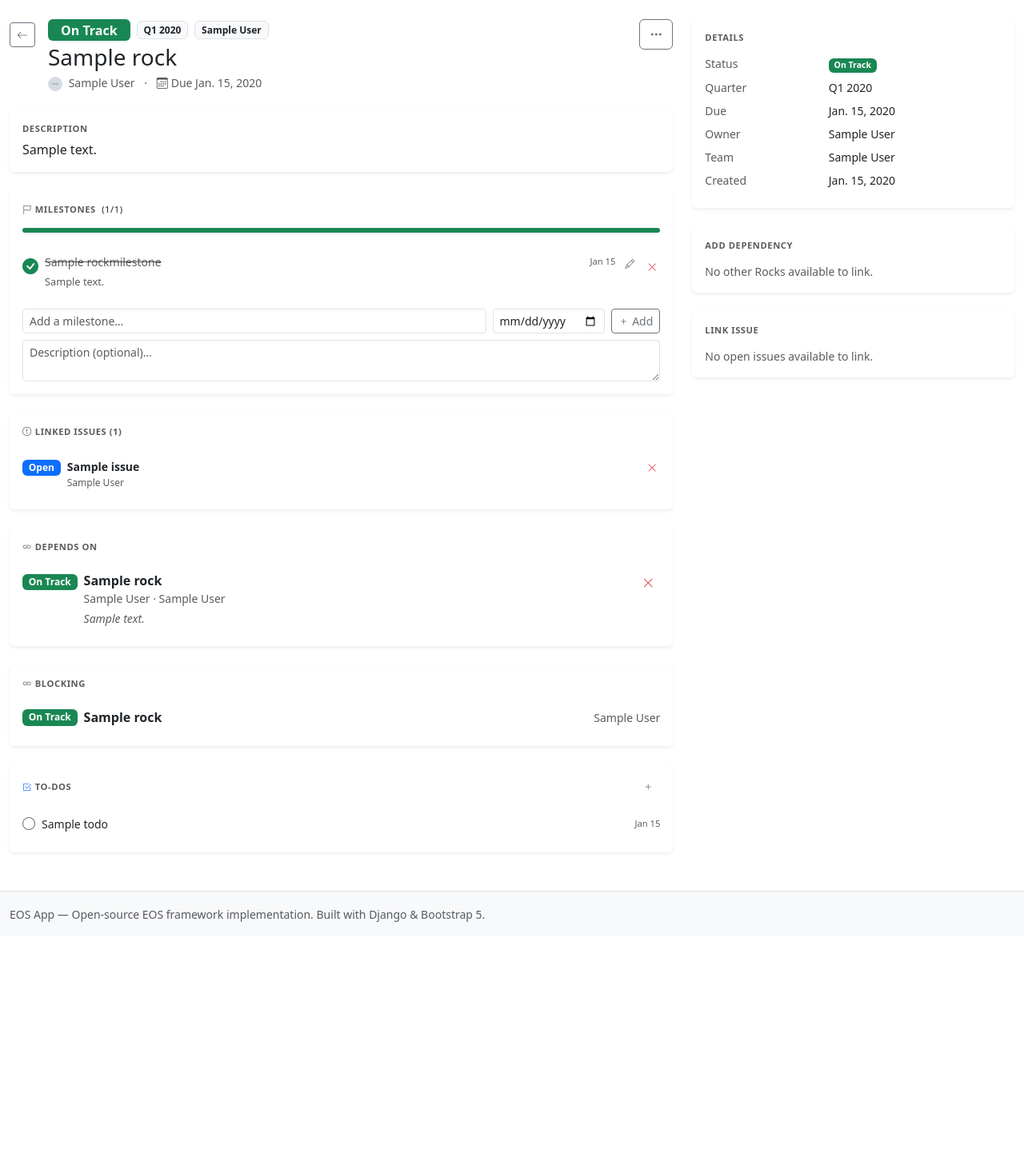
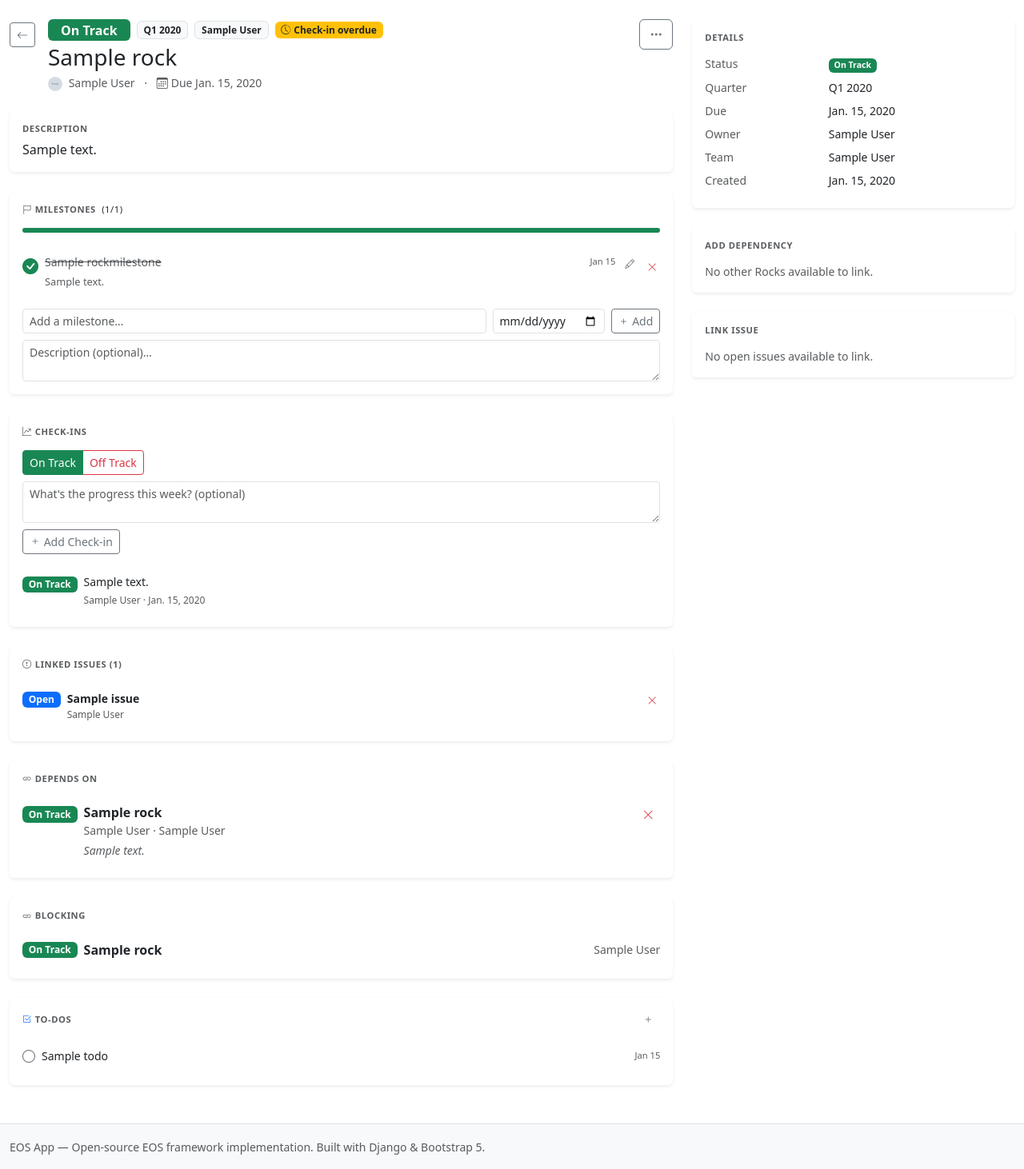
Before and after one commit to RCheesley/openeos, a Django app: page /rocks/1/ in a window 1280 px wide. Shown: the part 80-1542 px from the top of the page at 80% size. Before the commit the page ends 1233 px from the top, so only its background shows below. Run offline with Django 5.2, Linux system fonts and the light colour scheme; a user stored in the database is signed in; tables that the repository leaves empty hold one stand-in row (values such as "Sample post"); grey boxes marked "Sample" are stand-in pictures.

Commit message:
v0.5: Rock check-ins
Adds a lightweight weekly check-in log per Rock: a confidence read
(on/off track) plus an optional progress note, shown as a timeline
on the Rock detail page. Owners/admins post check-ins from the
detail page; a warning badge appears when an active Rock hasn't
had a check-in in 7+ days.

Co-Authored-By: Claude Sonnet 5 <noreply@anthropic.com>

```diff
--- a/apps/rocks/models.py
+++ b/apps/rocks/models.py
@@ -3,8 +3,11 @@ from datetime import date
 from django.db import models
 from django.contrib.auth.models import User
 from django.urls import reverse
+from django.utils import timezone
 
 from apps.accounts.models import Team
+
+CHECKIN_OVERDUE_DAYS = 7
 
 
 class Rock(models.Model):
@@ -123,6 +126,21 @@ class Rock(models.Model):
         total = self.milestone_count
         return round(self.milestones_complete / total * 100) if total else 0
 
+    # --- Check-in helpers ---
+
+    @property
+    def latest_checkin(self):
+        return self.checkins.first()
+
+    @property
+    def is_checkin_overdue(self):
+        """True if this Rock is active and hasn't had a check-in in CHECKIN_OVERDUE_DAYS."""
+        if not self.is_active():
+            return False
+        latest = self.latest_checkin
+        reference = latest.created_at if latest else self.created_at
+        return (timezone.now() - reference).days >= CHECKIN_OVERDUE_DAYS
+
     @staticmethod
     def current_quarter():
         return (date.today().month - 1) // 3 + 1
@@ -179,6 +197,37 @@ class RockMilestone(models.Model):
         self.save(update_fields=['is_complete', 'completed_at'])
 
 
+class RockCheckin(models.Model):
+    """A weekly progress update: a confidence read (on/off track) plus a note."""
+
+    rock = models.ForeignKey(Rock, on_delete=models.CASCADE, related_name='checkins')
+    confidence = models.CharField(
+        max_length=20,
+        choices=[
+            (Rock.STATUS_ON_TRACK, 'On Track'),
+            (Rock.STATUS_OFF_TRACK, 'Off Track'),
+        ],
+        default=Rock.STATUS_ON_TRACK,
+    )
+    note = models.TextField(blank=True)
+    created_by = models.ForeignKey(
+        User, on_delete=models.SET_NULL, null=True, related_name='rock_checkins'
+    )
+    created_at = models.DateTimeField(auto_now_add=True)
+
+    class Meta:
+        ordering = ['-created_at']
+        verbose_name = 'Rock Check-in'
+        verbose_name_plural = 'Rock Check-ins'
+
+    def __str__(self):
+        return f'{self.rock.title} — {self.get_confidence_display()} ({self.created_at:%Y-%m-%d})'
+
+    @property
+    def is_on_track(self):
+        return self.confidence == Rock.STATUS_ON_TRACK
+
+
 class RockDependency(models.Model):
     rock = models.ForeignKey(Rock, on_delete=models.CASCADE, related_name='dependencies')
     depends_on_rock = models.ForeignKey(
--- a/apps/rocks/urls.py
+++ b/apps/rocks/urls.py
@@ -11,6 +11,7 @@ urlpatterns = [
     path('<int:pk>/edit/', views.RockUpdateView.as_view(), name='update'),
     path('<int:pk>/delete/', views.RockDeleteView.as_view(), name='delete'),
     path('<int:pk>/status/', views.RockStatusView.as_view(), name='status'),
+    path('<int:pk>/checkins/add/', views.RockCheckinCreateView.as_view(), name='checkin_add'),
     path('<int:pk>/dependency/add/', views.RockDependencyCreateView.as_view(), name='dependency_add'),
     path('dependency/<int:pk>/remove/', views.RockDependencyDeleteView.as_view(), name='dependency_remove'),
     path('<int:pk>/milestones/add/', views.MilestoneCreateView.as_view(), name='milestone_add'),
--- a/apps/rocks/views.py
+++ b/apps/rocks/views.py
@@ -10,7 +10,7 @@ from django.urls import reverse_lazy, reverse
 from django.contrib import messages
 from django.http import HttpResponseForbidden
 
-from .models import Rock, RockDependency, RockMilestone
+from .models import Rock, RockCheckin, RockDependency, RockMilestone
 from .forms import RockForm, RockStatusForm, RockDependencyForm
 from apps.accounts.views import get_user_org, get_active_team
 from apps.issues.models import Issue, IssueActivity
@@ -168,6 +168,7 @@ class RockDetailView(LoginRequiredMixin, DetailView):
             .exclude(linked_rocks=rock)
             .order_by('-created_at')
         )
+        ctx['checkins'] = rock.checkins.select_related('created_by')
         return ctx
 
 
@@ -204,6 +205,37 @@ class RockStatusView(LoginRequiredMixin, View):
             rock.save(update_fields=['status', 'updated_at'])
         next_url = request.POST.get('next') or reverse('rocks:list')
         return redirect(next_url)
+
+
+# ---------------------------------------------------------------------------
+# Check-ins
+# ---------------------------------------------------------------------------
+
+class RockCheckinCreateView(LoginRequiredMixin, View):
+    """POST-only: log a weekly progress check-in (owner or admin only)."""
+
+    def post(self, request, pk):
+        rock = get_object_or_404(Rock, pk=pk)
+        is_owner = request.user == rock.owner
+        is_admin = request.user.is_superuser or getattr(
+            getattr(request.user, 'profile', None), 'is_admin', lambda: False
+        )()
+        if not (is_owner or is_admin):
+            return HttpResponseForbidden()
+
+        confidence = request.POST.get('confidence')
+        if confidence not in (Rock.STATUS_ON_TRACK, Rock.STATUS_OFF_TRACK):
+            messages.error(request, 'Please choose On Track or Off Track for the check-in.')
+            return redirect('rocks:detail', pk=pk)
+
+        RockCheckin.objects.create(
+            rock=rock,
+            confidence=confidence,
+            note=request.POST.get('note', '').strip(),
+            created_by=request.user,
+        )
+        messages.success(request, 'Check-in recorded.')
+        return redirect('rocks:detail', pk=pk)
 
 
 # ---------------------------------------------------------------------------
--- a/templates/rocks/rock_detail.html
+++ b/templates/rocks/rock_detail.html
@@ -17,6 +17,11 @@
                     <span class="badge bg-{{ rock.status_badge_class }} fs-6 px-3">{{ rock.get_status_display }}</span>
                     <span class="badge bg-light text-dark border">Q{{ rock.quarter }} {{ rock.year }}</span>
                     <span class="badge bg-light text-dark border">{{ rock.team.name }}</span>
+                    {% if rock.is_checkin_overdue %}
+                    <span class="badge bg-warning text-dark" title="No check-in in 7+ days">
+                        <i class="bi bi-clock-history me-1"></i>Check-in overdue
+                    </span>
+                    {% endif %}
                 </div>
                 <h1 class="h3 mb-1">{{ rock.title }}</h1>
                 <div class="text-muted small">
@@ -169,6 +174,57 @@
                 </form>
                 {% elif not rock.milestone_count %}
                 <p class="text-muted small mb-0">No milestones yet.</p>
+                {% endif %}
+            </div>
+        </div>
+
+        {# Check-ins #}
+        <div class="card border-0 shadow-sm mb-4">
+            <div class="card-body">
+                <h6 class="text-muted text-uppercase fw-semibold mb-3" style="font-size:.7rem;letter-spacing:.05em">
+                    <i class="bi bi-graph-up-arrow me-1"></i>Check-ins
+                </h6>
+
+                {% if can_edit and rock.is_active %}
+                <form method="post" action="{% url 'rocks:checkin_add' rock.pk %}" class="mb-3">
+                    {% csrf_token %}
+                    <div class="btn-group btn-group-sm mb-2" role="group">
+                        <input type="radio" class="btn-check" name="confidence" value="on_track" id="checkin-on-{{ rock.pk }}" checked>
+                        <label class="btn btn-outline-success" for="checkin-on-{{ rock.pk }}">On Track</label>
+                        <input type="radio" class="btn-check" name="confidence" value="off_track" id="checkin-off-{{ rock.pk }}">
+                        <label class="btn btn-outline-danger" for="checkin-off-{{ rock.pk }}">Off Track</label>
+                    </div>
+                    <textarea name="note" class="form-control form-control-sm mb-2" rows="2"
+                              placeholder="What's the progress this week? (optional)"></textarea>
+                    <button type="submit" class="btn btn-sm btn-outline-secondary">
+                        <i class="bi bi-plus"></i> Add Check-in
+                    </button>
+                </form>
+                {% endif %}
+
+                {% if checkins %}
+                <ul class="list-group list-group-flush">
+                    {% for checkin in checkins %}
+                    <li class="list-group-item px-0 py-2">
+                        <div class="d-flex align-items-start gap-2">
+                            <span class="badge bg-{% if checkin.is_on_track %}success{% else %}danger{% endif %} mt-1">
+                                {{ checkin.get_confidence_display }}
+                            </span>
+                            <div class="flex-grow-1 min-w-0">
+                                {% if checkin.note %}
+                                <p class="mb-1 small" style="white-space:pre-line">{{ checkin.note }}</p>
+                                {% endif %}
+                                <div class="text-muted" style="font-size:.75rem">
+                                    {{ checkin.created_by.get_full_name|default:checkin.created_by.username }}
+                                    · {{ checkin.created_at|date:"N j, Y" }}
+                                </div>
+                            </div>
+                        </div>
+                    </li>
+                    {% endfor %}
+                </ul>
+                {% else %}
+                <p class="text-muted small mb-0">No check-ins yet.</p>
                 {% endif %}
             </div>
         </div>
```
Also changed, not shown: ROADMAP.md (+5 -5 lines), apps/rocks/admin.py (+19 -2 lines), apps/rocks/tests/test_models.py (+65 -1 lines), apps/rocks/migrations/0004_rockcheckin.py (added).
